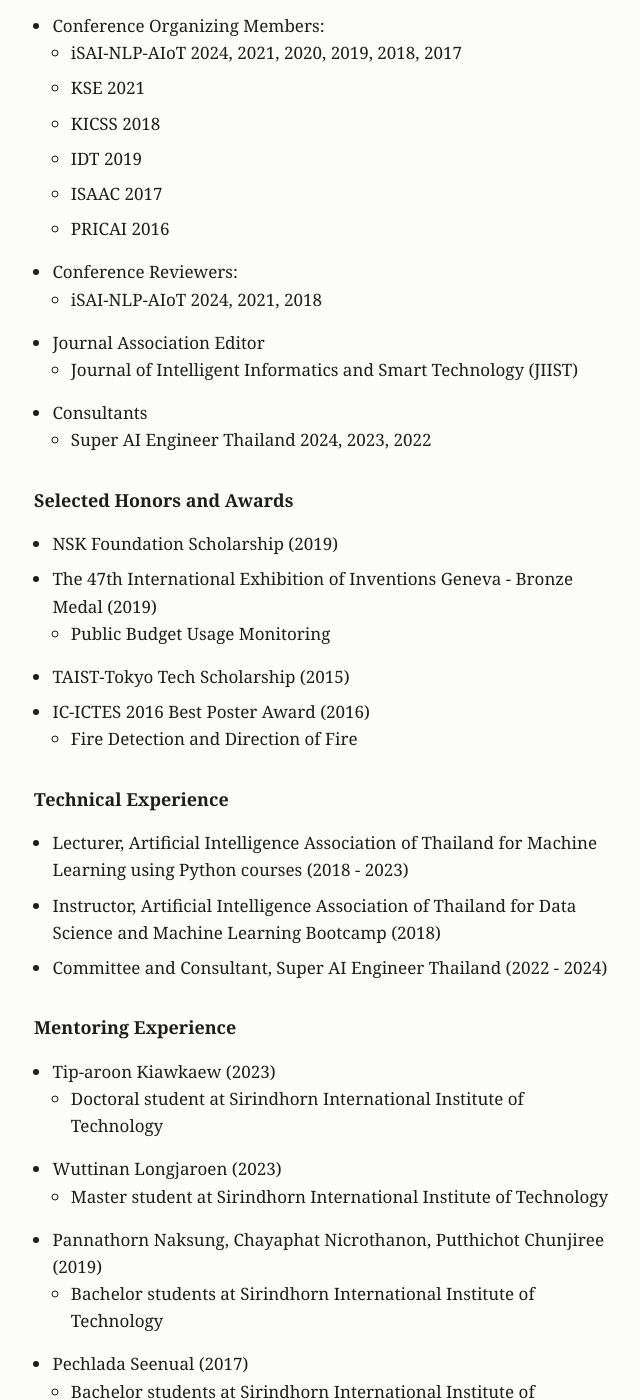
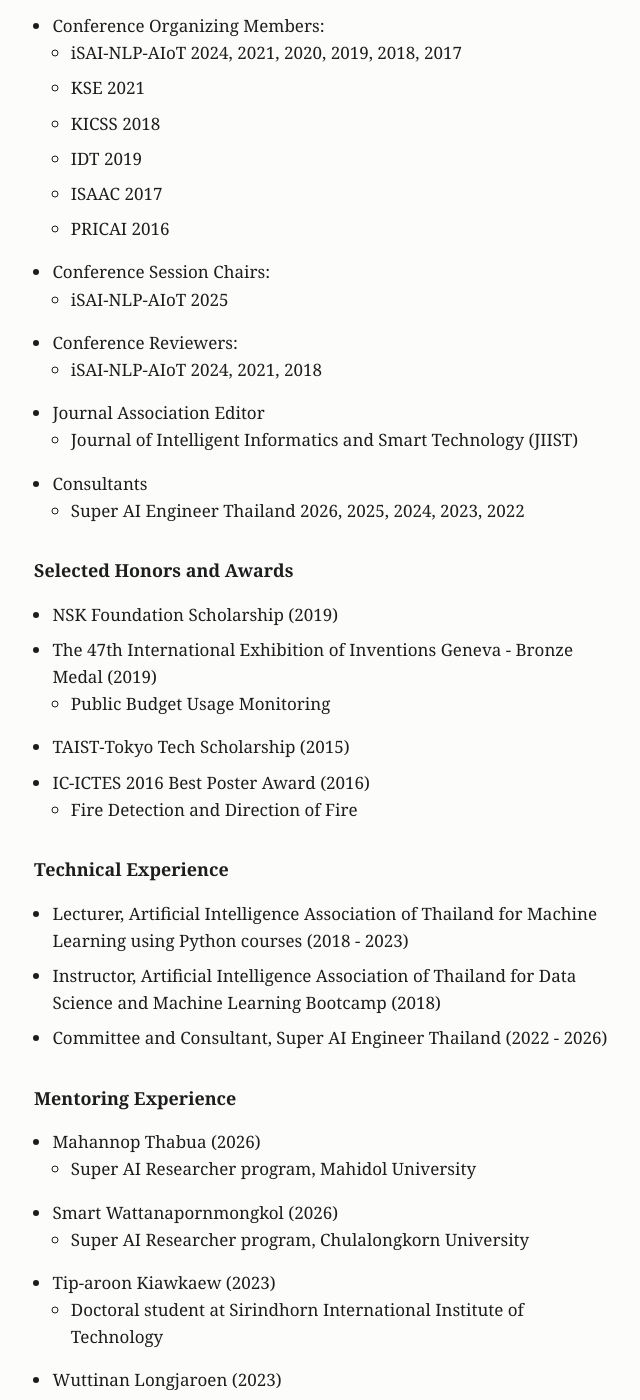
Before and after one commit to tchayintr/tchayintr.github.io, a Jekyll site: the page built from _pages/cv.md, in a window 1280 px wide and 1400 px high, scrolled down 1275 px. Shown: the whole window, without its empty margins (314-954 px from the left). Built offline with Jekyll 4.4.1, drawn with Linux system fonts in a browser that asks for light colours.

Commit message:
Update CV: 2025-26 service and mentoring

```diff
--- a/_pages/cv.md
+++ b/_pages/cv.md
@@ -1,7 +1,7 @@
 ---
 title: "CV"
 permalink: /cv/
-date: 2024-12-08
+date: 2026-08-14
 ---
 
 # Curriculum Vitae (CV)
@@ -37,12 +37,14 @@
     - IDT 2019
     - ISAAC 2017
     - PRICAI 2016
+- Conference Session Chairs:
+    - iSAI-NLP-AIoT 2025
 - Conference Reviewers:
     - iSAI-NLP-AIoT 2024, 2021, 2018
 - Journal Association Editor
     - Journal of Intelligent Informatics and Smart Technology (JIIST)
 - Consultants
-    - Super AI Engineer Thailand 2024, 2023, 2022
+    - Super AI Engineer Thailand 2026, 2025, 2024, 2023, 2022
 
 ## Selected Honors and Awards
 - NSK Foundation Scholarship (2019)
@@ -55,9 +57,13 @@
 ## Technical Experience
 - Lecturer, Artificial Intelligence Association of Thailand for Machine Learning using Python courses (2018 - 2023)
 - Instructor, Artificial Intelligence Association of Thailand for Data Science and Machine Learning Bootcamp (2018)
-- Committee and Consultant, Super AI Engineer Thailand (2022 - 2024)
+- Committee and Consultant, Super AI Engineer Thailand (2022 - 2026)
 
 ## Mentoring Experience
+- Mahannop Thabua (2026)
+    - Super AI Researcher program, Mahidol University
+- Smart Wattanapornmongkol (2026)
+    - Super AI Researcher program, Chulalongkorn University
 - Tip-aroon Kiawkaew (2023)
     - Doctoral student at Sirindhorn International Institute of Technology
 - Wuttinan Longjaroen (2023)
```
